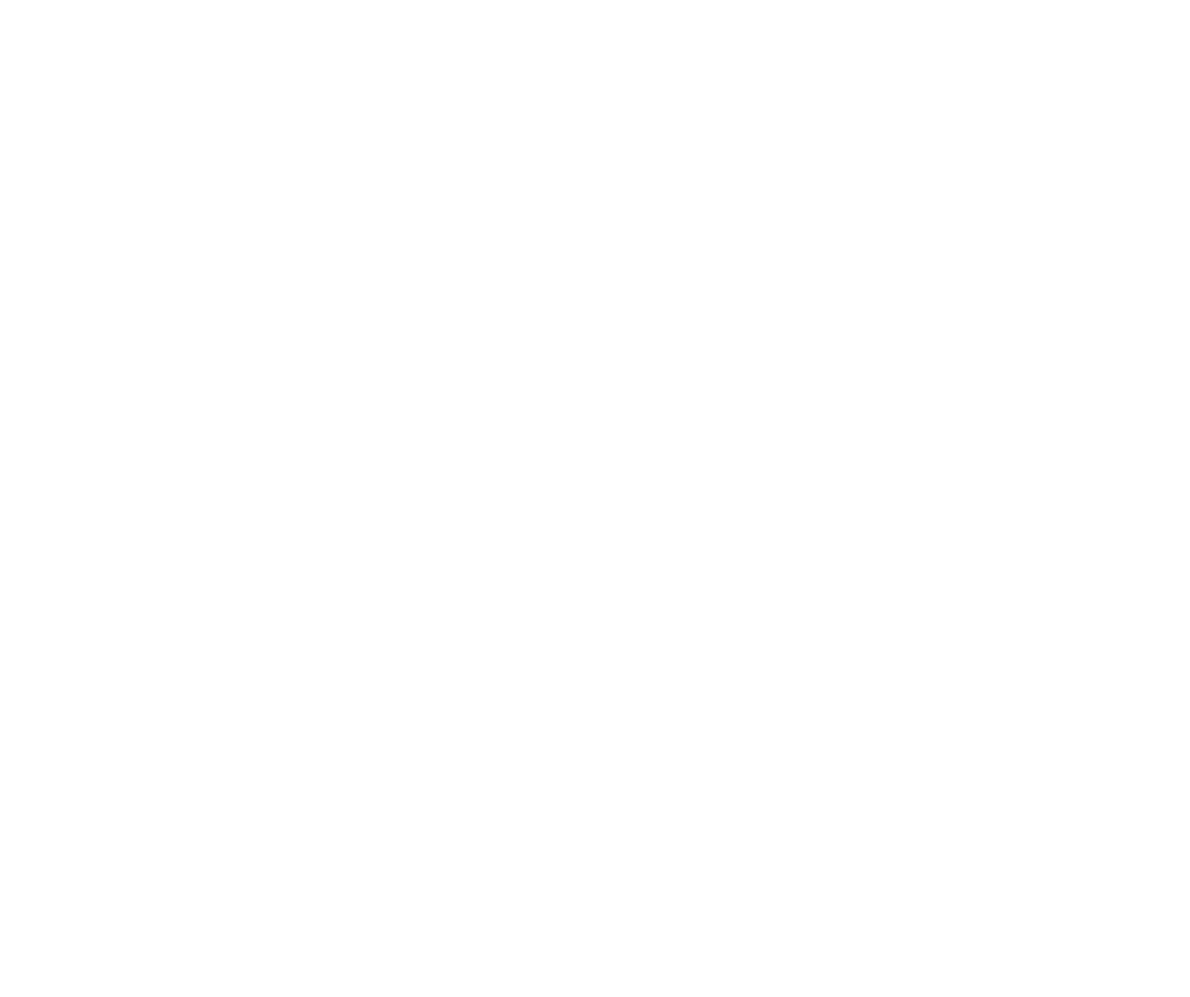
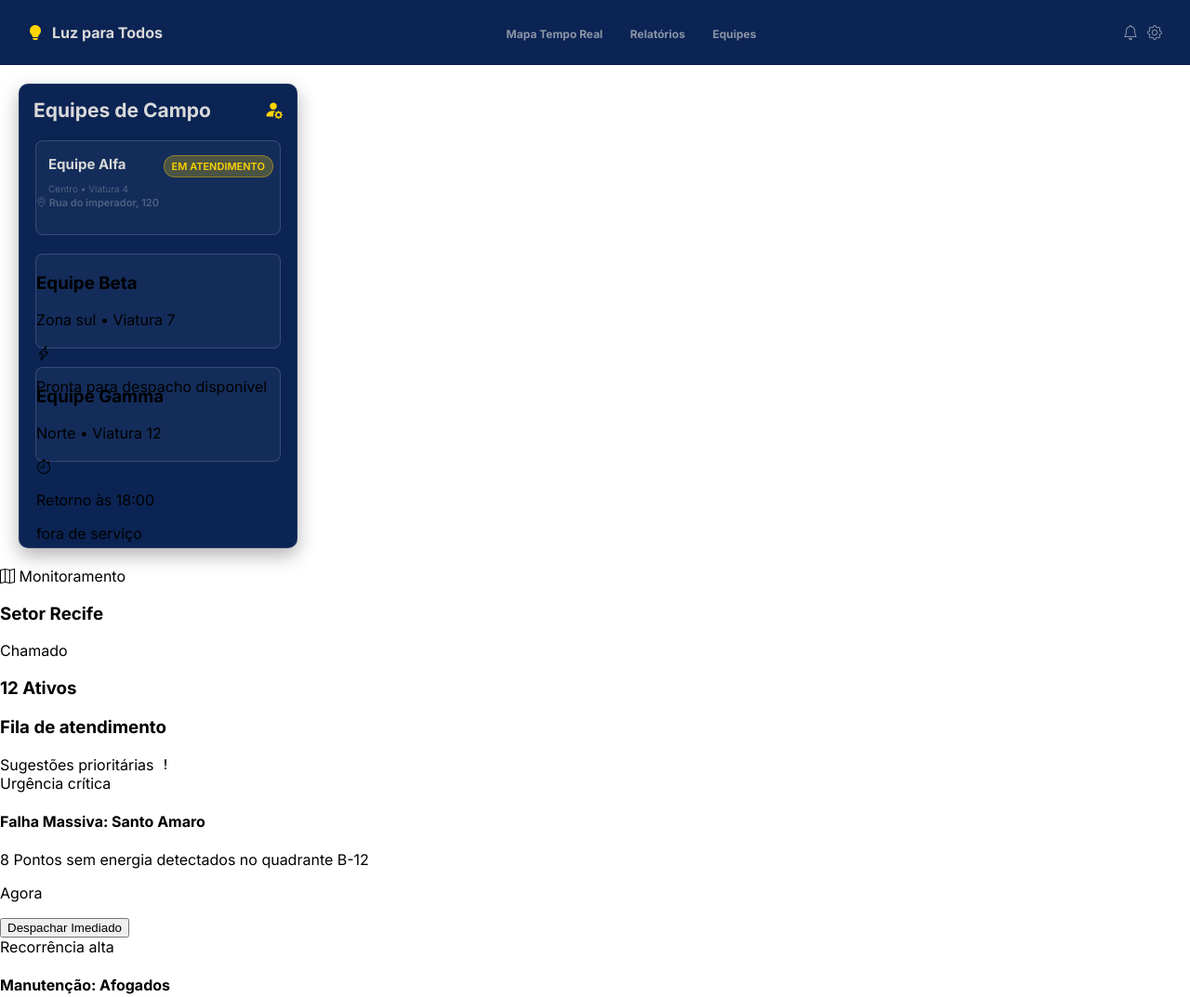
Before and after one commit to yara-moraes/pagina-web-kickoff, a plain HTML site: page index.html in a window 1280 px wide. Shown: the top 1073 px of the page at 93% size. Before the commit the page ends 800 px from the top, so only its background shows below. Drawn offline with nearby package versions, Linux system fonts and the light colour scheme.

Commit message:
atualização

```diff
--- a/index.html
+++ b/index.html
@@ -4,10 +4,120 @@
 <head>
     <meta charset="UTF-8">
     <meta name="viewport" content="width=device-width, initial-scale=1.0">
-    <title>Document</title>
+    <link rel="stylesheet" href="https://cdn.jsdelivr.net/npm/bootstrap-icons@1.11.3/font/bootstrap-icons.min.css">
+    <link href="https://fonts.googleapis.com/css2?family=Inter:wght@300;400;500;600;700&display=swap" rel="stylesheet">
+    <link rel="stylesheet" href="style.css">
+    <title>Gestão de Equipes</title>
 </head>
 
 <body>
+    <header>
+        <!-- Logo -->
+        <div class="logo">
+            <i class="bi bi-lightbulb-fill"></i> <!--Icon Lâmpada-->
+            <span>Luz para Todos</span>
+        </div>
+
+        <!-- menu header -->
+        <nav class="nav-header">
+            <span>Mapa Tempo Real</span>
+            <span>Relatórios</span>
+            <span>Equipes</span>
+        </nav>
+
+        <!-- Icons -->
+        <div class="icon-header">
+            <i id="sino" class="bi bi-bell"></i> <!--Icon Sino-->
+            <i id="conf" class="bi bi-gear"></i> <!--Icon Configurações-->
+        </div>
+    </header>
+    <!-- Primeira parte do main-->
+    <main>
+        <div class="equipes-main">
+
+            <div class="equipes-titulo-main">
+                <strong>Equipes de Campo</strong>
+                <i class="bi bi-person-fill-gear"></i> <!--Icon person fill-->
+            </div>
+            <!-- caixas -->
+            <div class="caixa-main">
+
+                <div class="linha-main">
+                    <strong class="strong-caixa-main">Equipe Alfa </strong>
+                    <span class="box-status-main">Em atendimento</span>
+                </div>
+
+                <span class="viatura-caixa">Centro &bull; Viatura 4</span>
+
+                <div class="local-caixa">
+                    <i class="bi bi-geo-alt"></i>
+                    <span>Rua do imperador, 120
+                </div>
+
+            </div>
+
+            <div class="caixa-main">
+                <h3>Equipe Beta</h3>
+                <p>Zona sul &bull; Viatura 7</p>
+                <i class="bi bi-lightning-charge"></i>
+                <p>Pronta para despacho
+                    <span>disponível</span>
+                <p>
+            </div>
+
+            <div class="caixa-main">
+                <h3>Equipe Gamma</h3>
+                <p>Norte &bull; Viatura 12 </p>
+                <i class="bi bi-stopwatch"></i>
+                <p>Retorno às 18:00
+                <p>
+                    <span>fora de serviço</span>
+            </div>
+
+        </div>
+        <!-- segunda parte -->
+        <div>
+            <div>
+                <i class="bi bi-map"></i>
+                <span>Monitoramento</span>
+                <h3>Setor Recife</h3>
+            </div>
+            <div>
+                <span>Chamado</span>
+                <h3>12 Ativos</h3>
+            </div>
+        </div>
+        <!-- Terceira parte -->
+        <div>
+            <div>
+                <h3>Fila de atendimento</h3>
+                <span>Sugestões prioritárias</span>
+                <i class="bi bi-exclamation-lg"></i>
+            </div>
+            <div>
+                <span>Urgência crítica</span>
+                <h4>Falha Massiva: Santo Amaro</h4>
+                <p>8 Pontos sem energia detectados no quadrante B-12</p>
+                <p>Agora</p>
+                <button>Despachar Imediado</button>
+            </div>
+            <div>
+                <span>Recorrência alta</span>
+                <h4>Manutenção: Afogados</h4>
+                <p>Histórico de três falhas nos ultimos 15 dias. Sugestão: troca de reator.</p>
+                <p>15 min atrás</p>
+                <span>Ver Histórico > </span>
+            </div>
+            <div>
+                <span>rotina preventiva</span>
+                <h4>Inspeção: Boa Viagem</h4>
+                <p>Monitoramento de orla marítima programado para hoje.</p>
+                <p>2h atrás</p>
+                <button>Adicionar à Fila</button>
+            </div>
+        </div>
+    </main>
+
 
 </body>
 
--- /dev/null
+++ b/style.css
@@ -0,0 +1,161 @@
+body {
+    font-family: "Inter", sans-serif;
+    /* background-image: url(Captura\ de\ tela\ 2026-06-10\ 144504.png);
+    background-size: cover;
+    background-position: center;
+    background-repeat: no-repeat;
+    background-attachment: fixed; */
+    margin: 0;
+
+}
+
+header {
+    display: flex;
+    justify-content: space-between;
+    align-items: center;
+    background-color: #0B2454;
+    color: #D9D9D9;
+    padding: 20px 30px;
+    width: 100%;
+    height: 70px;
+    box-sizing: border-box;
+}
+
+/* header */
+/* logo */
+.logo {
+    display: flex;
+    gap: 10px;
+}
+
+.logo span {
+    font-weight: 700;
+}
+
+.logo i {
+    color: #FFD400;
+    ;
+}
+
+/* menu reader */
+.nav-header span {
+    color: #8A94A6;
+    ;
+    font-size: 12px;
+    font-weight: bold;
+    margin-right: 25px;
+}
+
+.nav-header span:hover {
+    color: #FFD400;
+    border-bottom: 2px solid;
+    /*borda da linha*/
+    padding-bottom: 5px;
+    /*distancia da linha parao nome */
+}
+
+/* icons */
+.icon-header {
+    color: #8A94A6;
+    display: flex;
+    gap: 10px;
+}
+
+.icon-header #sino:hover {
+    color: #FFD400;
+}
+
+.icon-header #conf:hover {
+    color: #FFD400;
+}
+
+/* Primeira parte do main */
+
+.equipes-main {
+    width: 300px;
+    height: 500px;
+    background-color: #0B2454;
+    border-radius: 10px;
+    /*borda da caixa*/
+    padding: 15px;
+    box-sizing: border-box;
+    margin-bottom: 20px;
+    /* separar do header */
+    box-shadow: 0 8px 20px rgba(0, 0, 0, 0.3);
+    /* borda da caixa */
+    border: 1px solid rgba(255, 255, 255, 0.1);
+    /* borda da caixa */
+    margin-top: 20px;
+    margin-left: 20px;
+}
+
+.equipes-titulo-main {
+    display: flex;
+    justify-content: space-between;
+    /* separar o titulo do icon colocando um para o comeco e outro para o final*/
+}
+
+.equipes-titulo-main strong {
+    font-size: 21px;
+    color: #D9D9D9;
+    text-align: left;
+}
+
+.equipes-titulo-main i {
+    font-size: 20px;
+    color: #FFD400;
+}
+
+/* caixas */
+.caixa-main {
+    width: auto;
+    height: 100px;
+    background-color: rgba(229, 242, 243, 0.041);
+    border-radius: 8px;
+    border: 1px solid rgba(255, 255, 255, 0.15);
+    margin-top: 20px;
+    margin-left: 2px;
+    margin-right: 2px;
+    margin-bottom: 10px;
+}
+
+.linha-main {
+    display: flex;
+    align-items: center;
+    gap: 40px;
+    margin-bottom: 0px;
+    /* espaço entre os dois */
+}
+
+.strong-caixa-main {
+    font-size: 15px;
+    color: #D9D9D9;
+    margin-top: 10px;
+    margin-left: 13px;
+}
+
+.box-status-main {
+    background-color: #ffd5003d;
+    color: #ffd400;
+    padding: 4px 8px;
+    text-transform: uppercase;
+    border-radius: 18px;
+    border: 1px solid #ffd5005d;
+    font-size: 11px;
+    margin-top: 15px;
+    font-weight: 600;
+
+}
+
+.viatura-caixa {
+    font-size: 10px;
+    color: #d9d9d94f;
+    margin-left: 13px;
+    margin-bottom: 0px;
+}
+
+.local-caixa {
+    color: #d9d9d94f;
+    font-size: 11px;
+    font-weight: 600;
+}
```
Also changed, not shown: Captura de tela 2026-06-10 144504.png (added).
